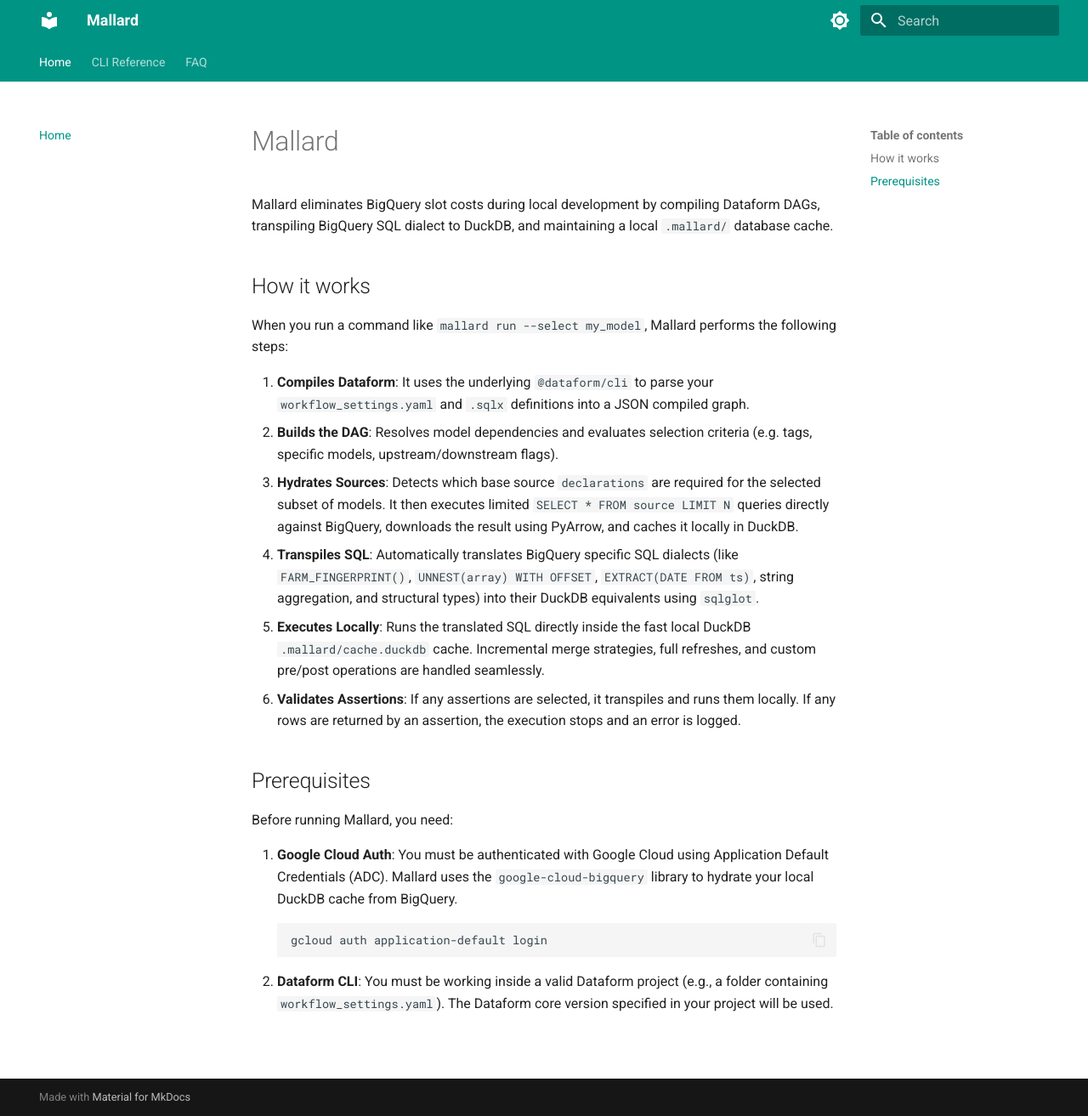
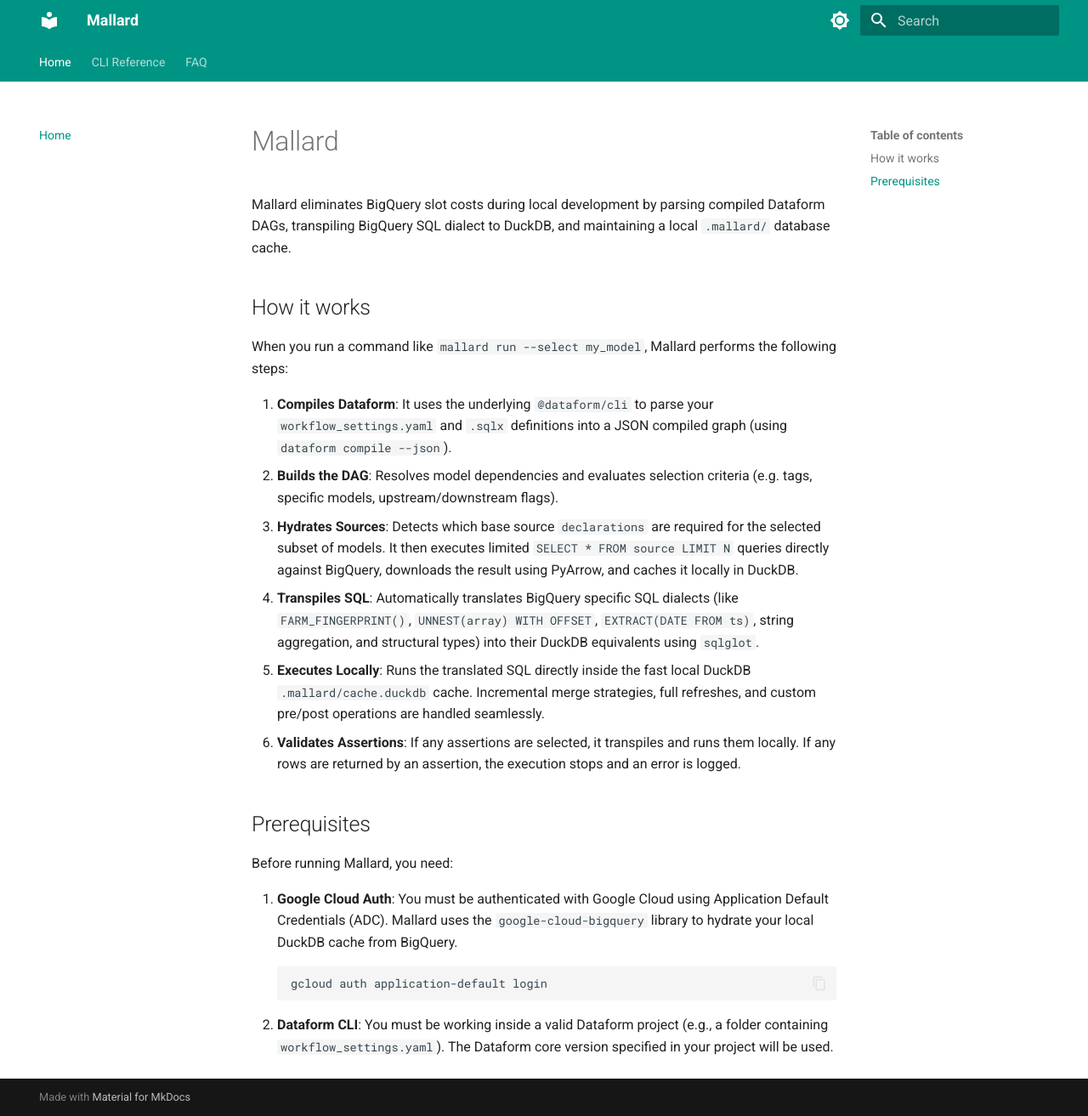
Before and after one commit to calum-mcg/mallard, an MkDocs documentation site: the page built from docs/index.md, in a window 1280 px wide and 1313 px high. Shown: the whole window at 85% size. Built offline with MkDocs 1.6.1 and Material for MkDocs 9.7.7, drawn with Linux system fonts in a browser that asks for light colours.

Commit message:
docs: clarify that Mallard parses compiled Dataform DAGs

```diff
--- a/docs/index.md
+++ b/docs/index.md
@@ -1,12 +1,12 @@
 # Mallard
 
-Mallard eliminates BigQuery slot costs during local development by compiling Dataform DAGs, transpiling BigQuery SQL dialect to DuckDB, and maintaining a local `.mallard/` database cache.
+Mallard eliminates BigQuery slot costs during local development by parsing compiled Dataform DAGs, transpiling BigQuery SQL dialect to DuckDB, and maintaining a local `.mallard/` database cache.
 
 ## How it works
 
 When you run a command like `mallard run --select my_model`, Mallard performs the following steps:
 
-1. **Compiles Dataform**: It uses the underlying `@dataform/cli` to parse your `workflow_settings.yaml` and `.sqlx` definitions into a JSON compiled graph.
+1. **Compiles Dataform**: It uses the underlying `@dataform/cli` to parse your `workflow_settings.yaml` and `.sqlx` definitions into a JSON compiled graph (using `dataform compile --json`).
 2. **Builds the DAG**: Resolves model dependencies and evaluates selection criteria (e.g. tags, specific models, upstream/downstream flags).
 3. **Hydrates Sources**: Detects which base source `declarations` are required for the selected subset of models. It then executes limited `SELECT * FROM source LIMIT N` queries directly against BigQuery, downloads the result using PyArrow, and caches it locally in DuckDB.
 4. **Transpiles SQL**: Automatically translates BigQuery specific SQL dialects (like `FARM_FINGERPRINT()`, `UNNEST(array) WITH OFFSET`, `EXTRACT(DATE FROM ts)`, string aggregation, and structural types) into their DuckDB equivalents using `sqlglot`.
```
Also changed, not shown: README.md (+1 -1 lines).
